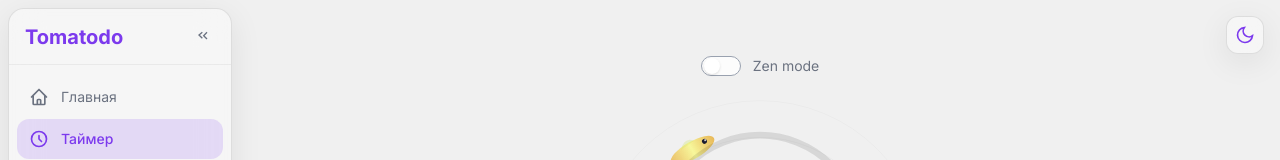
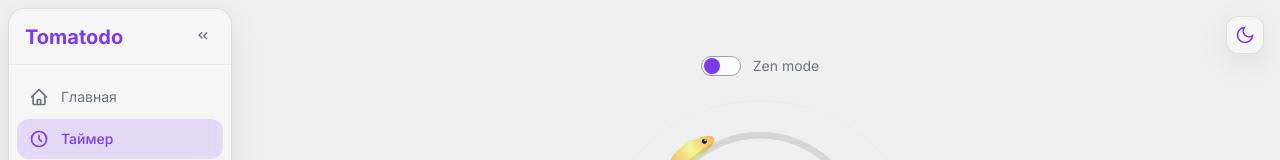
Before and after one commit to AcuraJames/tomatodo, a Vue app: page /timer in a window 1280 px wide. Shown: the top 160 px of the page. Built offline with nearby package versions, Linux system fonts and the light colour scheme.

Commit message:
fix: zen toggle knob visible in light theme
Inner div is now accent-colored when off, white when on.

```diff
--- a/src/views/TimerView.vue
+++ b/src/views/TimerView.vue
@@ -269,8 +269,8 @@ onUnmounted(() => {
             @click="timer.toggleZen()"
           >
             <div
-              class="w-4 h-4 bg-white rounded-full shadow transition-transform duration-200"
-              :class="timer.zenMode ? 'translate-x-[18px]' : 'translate-x-0'"
+              class="w-4 h-4 rounded-full shadow transition-transform duration-200"
+              :class="timer.zenMode ? 'bg-white translate-x-[18px]' : 'bg-accent translate-x-0'"
             />
           </button>
           <span class="text-sm text-text-secondary">Zen mode</span>
```
